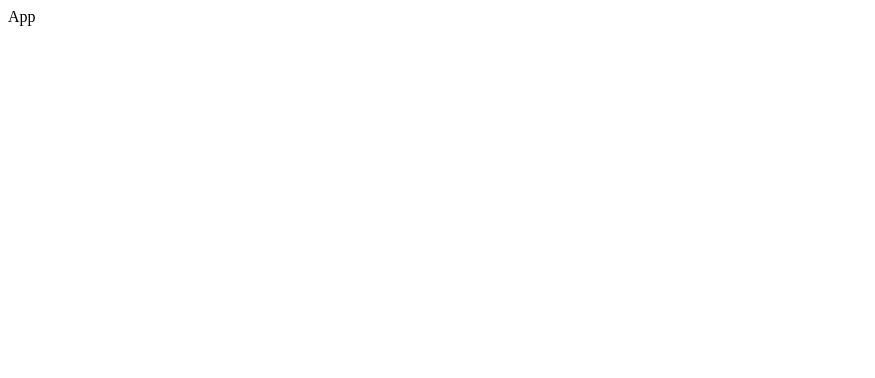
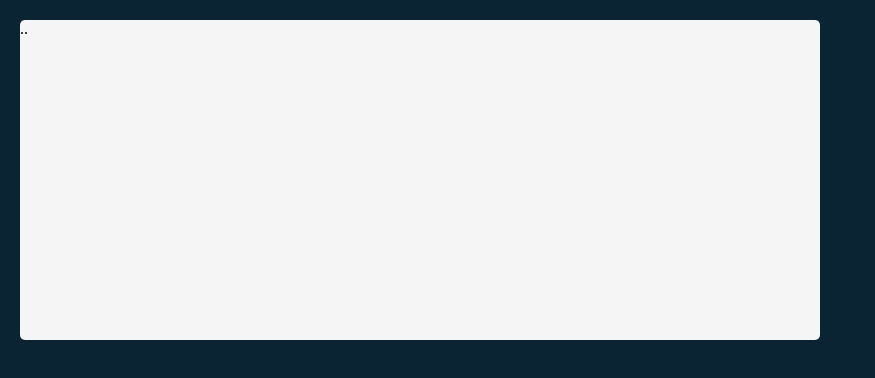
Before and after one commit to Fatima-hub333/Tenzies-project, a React (Create React App) app: page / in a window 1280 px wide. Shown: the top 378 px of the page, without its empty margins (0-875 px from the left). Built offline with nearby package versions, Linux system fonts and the light colour scheme.

Commit message:
Create the starting layout of game

```diff
--- a/src/App.js
+++ b/src/App.js
@@ -1,7 +1,10 @@
 import React from 'react';
+import './index.css';
 
 const App = () => (
-  <div>App</div>
+  <main>
+   ..
+  </main>
 );
 
 export default App;
--- /dev/null
+++ b/src/index.css
@@ -0,0 +1,16 @@
+* {
+  margin: 0;
+  padding: 0;
+}
+
+body {
+  background-color: #0B2434;
+  padding: 20px;
+}
+
+main {
+  background-color: #F5F5F5;
+  max-width: 800px;
+  height: 320px;
+  border-radius: 5px;
+}
```
